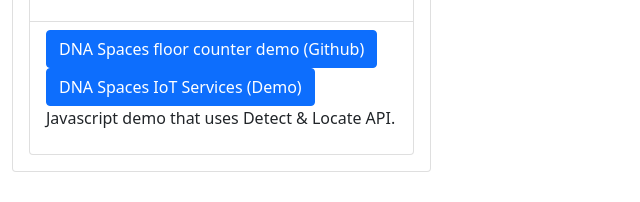
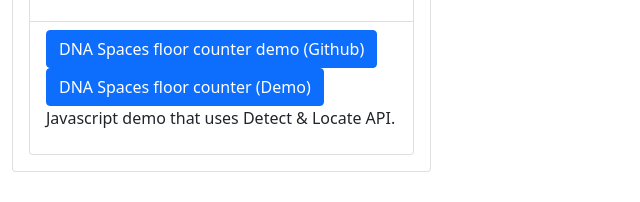
Before and after one commit to leigh-jewell/dnas_examples, a plain HTML site: page index.html in a window 1280 px wide. Shown: the part 595-797 px from the top of the page, 0-640 px from the left. Drawn offline with nearby package versions, Linux system fonts and the light colour scheme.

```diff
--- a/index.html
+++ b/index.html
@@ -42,7 +42,7 @@
                                       </li>
                                       <li class="list-group-item">
                                           <a class="btn btn-primary" href="https://github.com/leigh-jewell/dnaspaces-floor-counter" target="_blank" role="button">DNA Spaces floor counter demo (Github)</a>
-                                          <a class="btn btn-primary" href="https://floor_count.thehotdesk.com.au" target="_blank" role="button">DNA Spaces IoT Services (Demo)</a>
+                                          <a class="btn btn-primary" href="https://floor_count.thehotdesk.com.au" target="_blank" role="button">DNA Spaces floor counter (Demo)</a>
                                           <p>Javascript demo that uses Detect & Locate API.</p>
                                       </li>
                                 </ul>
```
